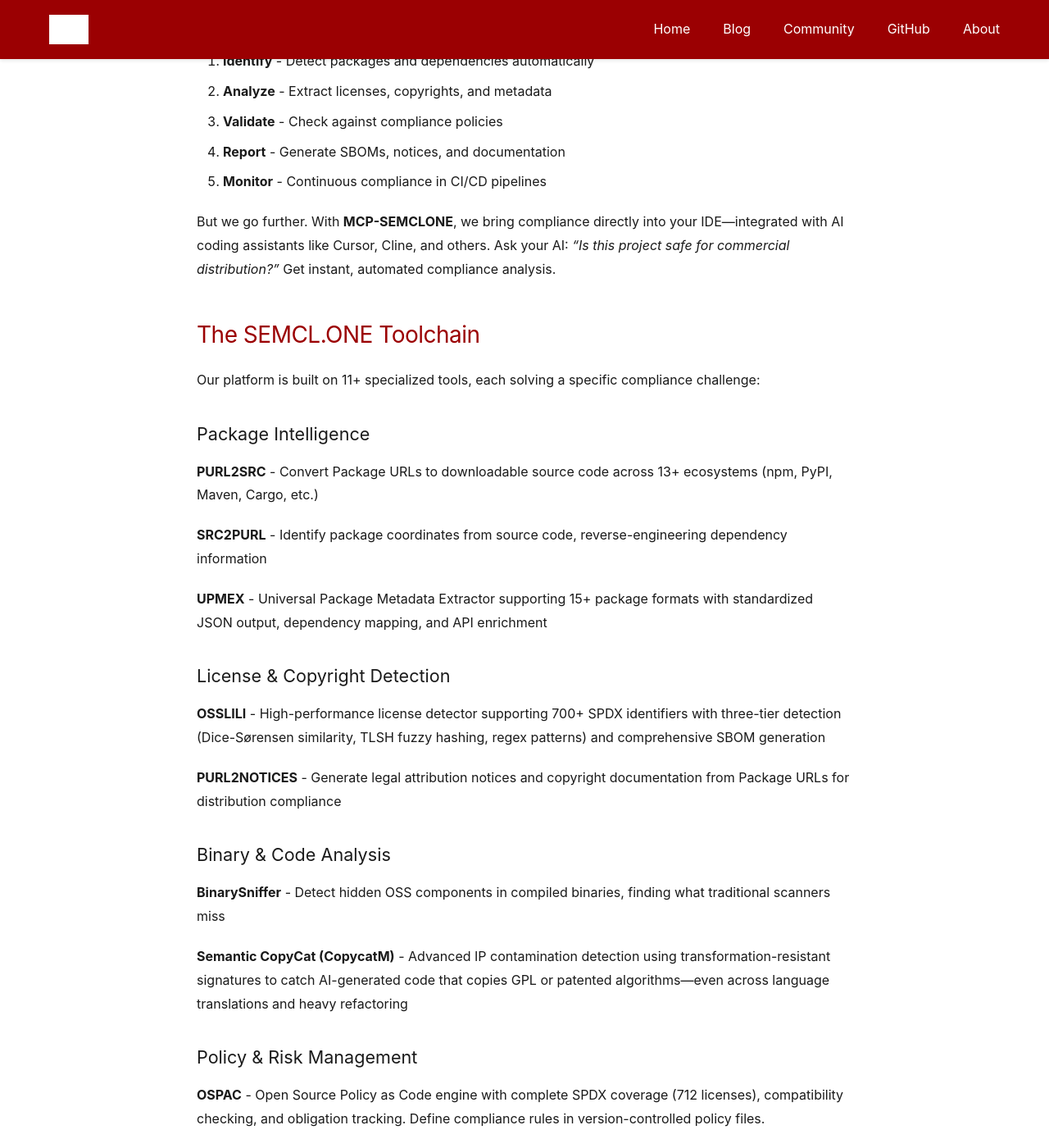
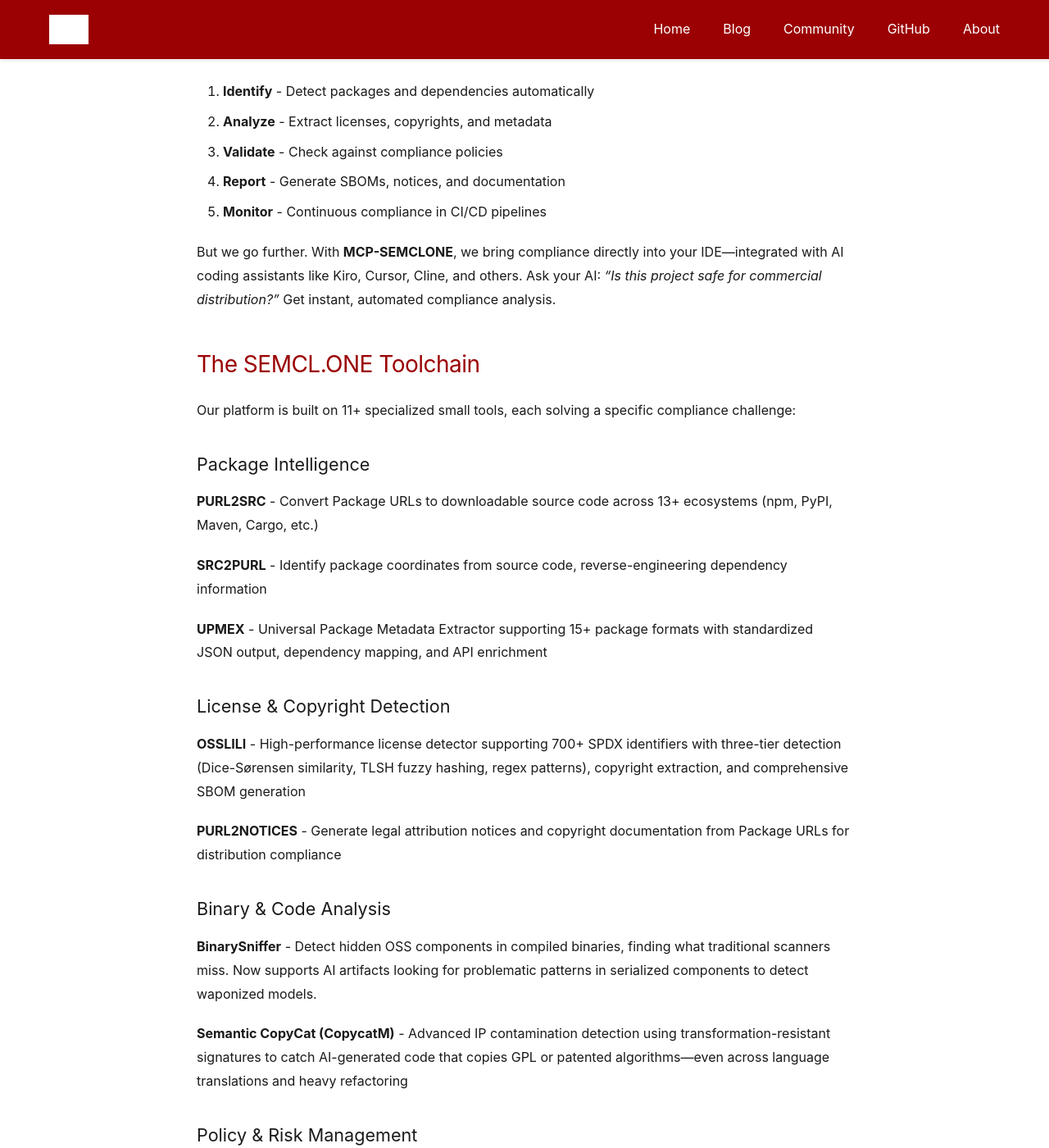
Before and after one commit to SemClone/community, a Jekyll site: the page built from docs/_blog/2025-12-04-welcome-to-semclone-community.md, in a window 1280 px wide and 1400 px high, scrolled down 1210 px. Shown: the whole window at 82% size. Built offline with Jekyll 4.4.1, drawn with Linux system fonts in a browser that asks for light colours; some of the changed text lies outside the part shown; grey boxes are pictures that could not be loaded.

Commit message:
Update 2025-12-04-welcome-to-semclone-community.md

```diff
--- a/docs/_blog/2025-12-04-welcome-to-semclone-community.md
+++ b/docs/_blog/2025-12-04-welcome-to-semclone-community.md
@@ -10,7 +10,7 @@
 
 ## What is SEMCL.ONE?
 
-SEMCL.ONE is a comprehensive, community-driven Software Composition Analysis (SCA) platform designed to solve one of software development's biggest challenges: **managing open source compliance at scale**.
+SEMCL.ONE is a comprehensive, community-driven Software Composition Analysis (SCA) platform designed to solve one of software development's biggest challenges: **managing open source compliance at scale** fully leveraging on AI.
 
 Every organization using open source software faces the same problems:
 - Manually tracking hundreds or thousands of dependencies
@@ -18,6 +18,7 @@
 - Generating legal notices and SBOMs for distribution
 - Detecting GPL contamination and patent-encumbered code
 - Validating compliance policies across projects
+- Do all of that at scale.
 
 Traditional SCA tools are expensive, closed-source, and often miss AI-generated code transformations. **SEMCL.ONE takes a different approach**: open source tools, open data, shared infrastructure, and GenAI automation.
 
@@ -33,11 +34,11 @@
 4. **Report** - Generate SBOMs, notices, and documentation
 5. **Monitor** - Continuous compliance in CI/CD pipelines
 
-But we go further. With **MCP-SEMCLONE**, we bring compliance directly into your IDE—integrated with AI coding assistants like Cursor, Cline, and others. Ask your AI: *"Is this project safe for commercial distribution?"* Get instant, automated compliance analysis.
+But we go further. With **MCP-SEMCLONE**, we bring compliance directly into your IDE—integrated with AI coding assistants like Kiro, Cursor, Cline, and others. Ask your AI: *"Is this project safe for commercial distribution?"* Get instant, automated compliance analysis.
 
 ## The SEMCL.ONE Toolchain
 
-Our platform is built on 11+ specialized tools, each solving a specific compliance challenge:
+Our platform is built on 11+ specialized small tools, each solving a specific compliance challenge:
 
 ### Package Intelligence
 
@@ -49,13 +50,13 @@
 
 ### License & Copyright Detection
 
-**OSSLILI** - High-performance license detector supporting 700+ SPDX identifiers with three-tier detection (Dice-Sørensen similarity, TLSH fuzzy hashing, regex patterns) and comprehensive SBOM generation
+**OSSLILI** - High-performance license detector supporting 700+ SPDX identifiers with three-tier detection (Dice-Sørensen similarity, TLSH fuzzy hashing, regex patterns), copyright extraction, and comprehensive SBOM generation
 
 **PURL2NOTICES** - Generate legal attribution notices and copyright documentation from Package URLs for distribution compliance
 
 ### Binary & Code Analysis
 
-**BinarySniffer** - Detect hidden OSS components in compiled binaries, finding what traditional scanners miss
+**BinarySniffer** - Detect hidden OSS components in compiled binaries, finding what traditional scanners miss. Now supports AI artifacts looking for problematic patterns in serialized components to detect waponized models.
 
 **Semantic CopyCat (CopycatM)** - Advanced IP contamination detection using transformation-resistant signatures to catch AI-generated code that copies GPL or patented algorithms—even across language translations and heavy refactoring
 
@@ -86,7 +85,7 @@
 
 ## Automation Through AI Integration
 
-The real breakthrough is **MCP-SEMCLONE**—our Model Context Protocol server that integrates the entire SEMCL.ONE toolchain with AI coding assistants.
+The real breakthrough is **MCP-SEMCLONE**, our Model Context Protocol server that integrates the entire SEMCL.ONE toolchain with AI coding assistants.
 
 **What this means for developers:**
 
@@ -102,9 +101,9 @@
 Your AI assistant handles it automatically, using SEMCL.ONE tools behind the scenes. No manual commands. No context switching. Just conversational compliance.
 
 **Supported IDEs:**
+- Kiro IDE
 - Cursor IDE
 - Cline (VS Code extension)
-- Kiro IDE
 - VS Code (with MCP extensions)
 - JetBrains IDEs (with AI plugin)
 
```
Also changed, not shown: other parts of docs/_blog/2025-12-04-welcome-to-semclone-community.md (+6 -28 lines).
